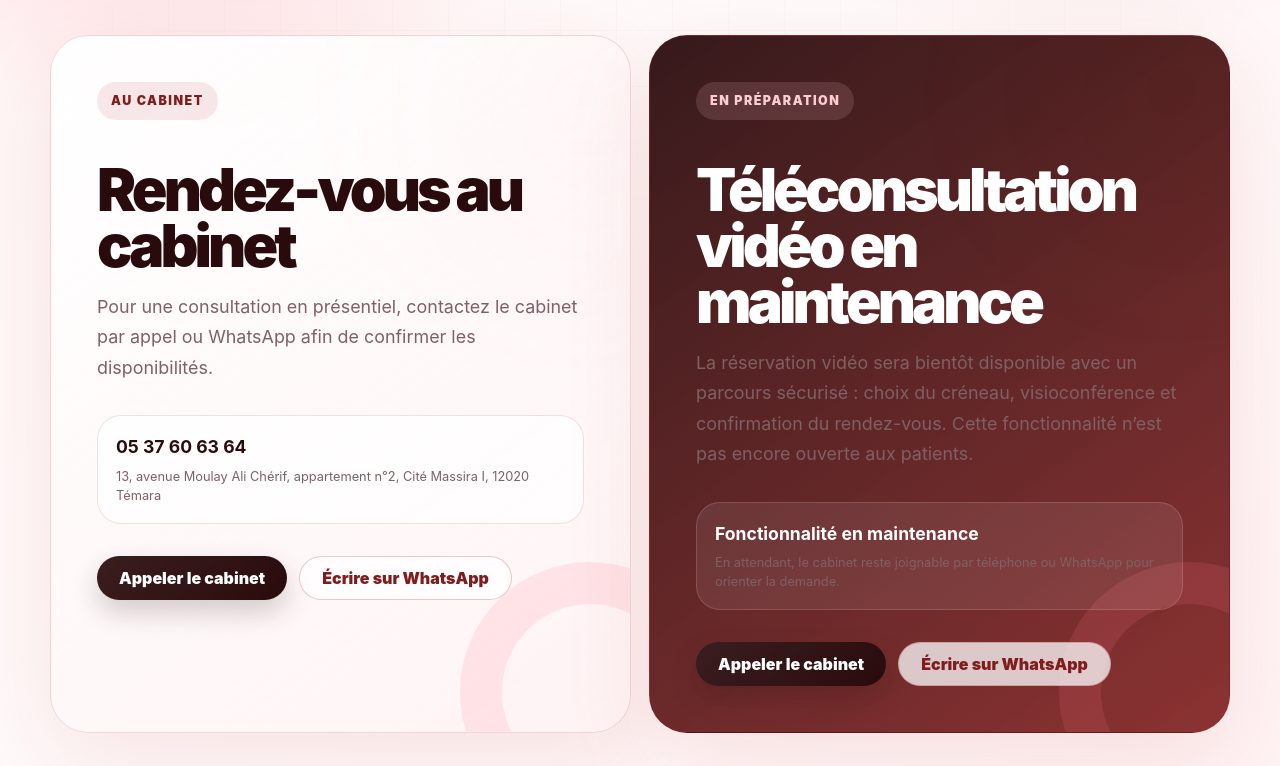
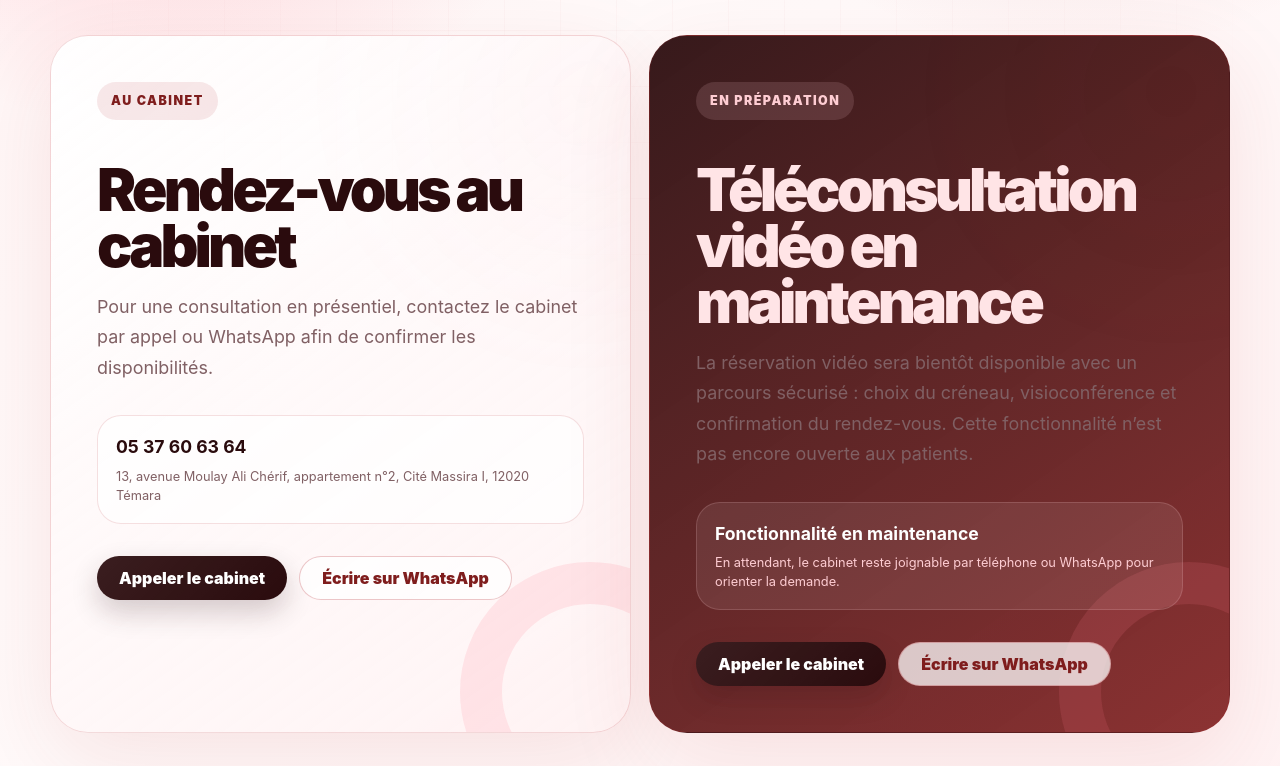
Before and after one commit to Irlsolien/dr-sonia-abahou, a Next.js app: page /rendez-vous in a window 1280 px wide. Shown: the part 418-1184 px from the top of the page. Built offline with nearby package versions, Linux system fonts and the light colour scheme.

Commit message:
Improve appointment maintenance contrast

```diff
--- a/app/globals.css
+++ b/app/globals.css
@@ -1395,7 +1395,7 @@ h3 {
 .appointment-card-video h2,
 .appointment-card-video p,
 .appointment-card-video small {
-  color: inherit;
+  color: #ffe4e6;
 }
 
 .appointment-card > span {
@@ -1455,6 +1455,10 @@ h3 {
   color: white;
 }
 
+.appointment-card-video .appointment-meta small {
+  color: #fecdd3;
+}
+
 .appointment-meta small {
   color: var(--color-muted);
   line-height: 1.5;
```
